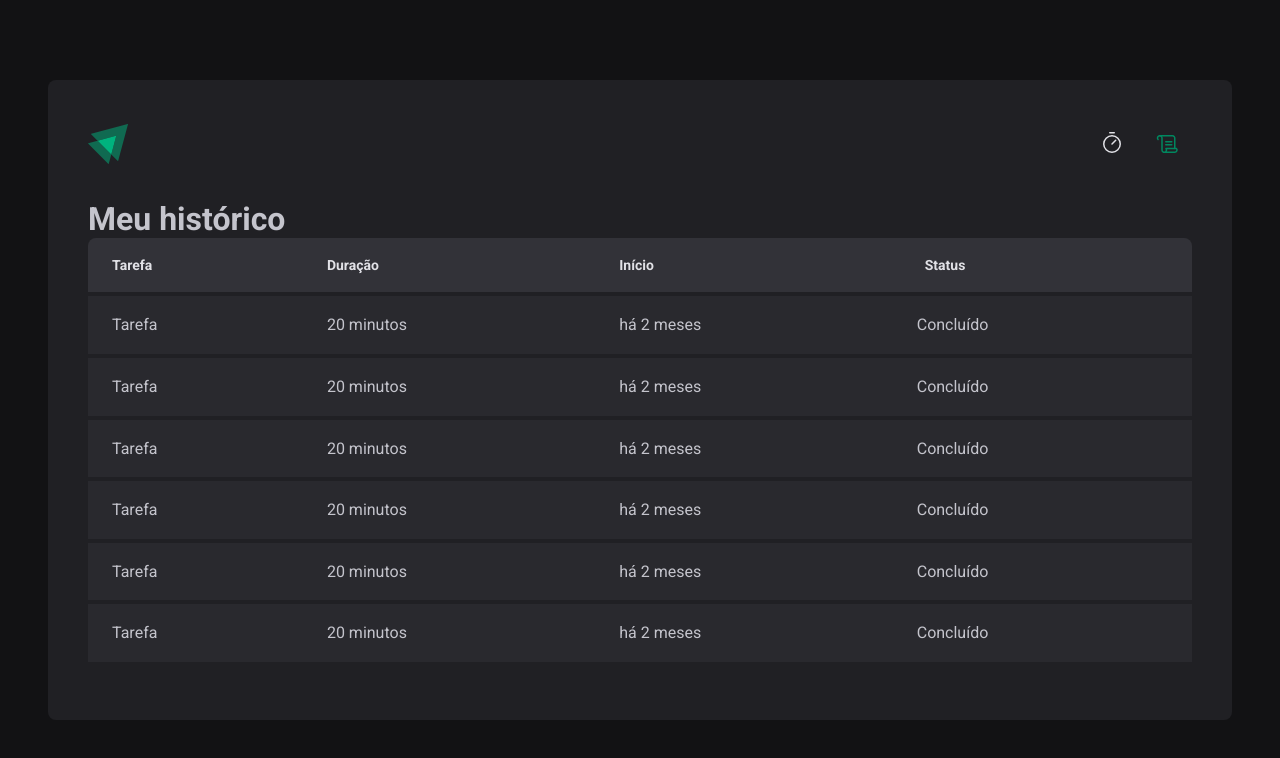
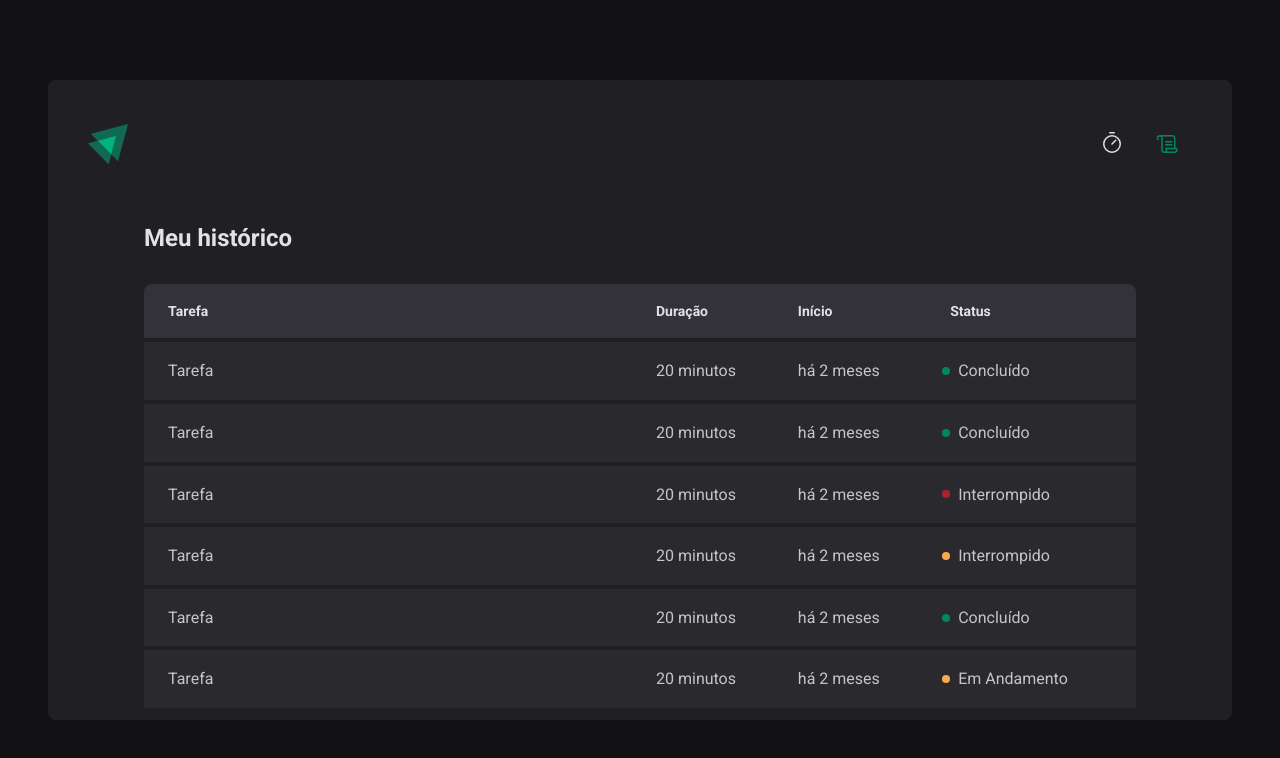
Before and after one commit to ThiagoZellMendes/PomodoroMania, a React (Vite) app: page /history in a window 1280 px wide. Shown: the top 758 px of the page. Built offline with nearby package versions, Linux system fonts and the light colour scheme.

Commit message:
Feat: Implement Status Picker Color On History Screen

```diff
--- a/src/pages/history/index.tsx
+++ b/src/pages/history/index.tsx
@@ -1,4 +1,4 @@
-import { HistoryContainer, HistoryList } from './styles'
+import { HistoryContainer, HistoryList, Status } from './styles'
 
 export function History() {
   return (
@@ -20,7 +20,9 @@ export function History() {
               <td>Tarefa</td>
               <td>20 minutos</td>
               <td>há 2 meses</td>
-              <td>Concluído</td>
+              <td>
+                <Status statusColor="green">Concluído</Status>
+              </td>
             </tr>
           </tbody>
           <tbody>
@@ -28,7 +30,9 @@ export function History() {
               <td>Tarefa</td>
               <td>20 minutos</td>
               <td>há 2 meses</td>
-              <td>Concluído</td>
+              <td>
+                <Status statusColor="green">Concluído</Status>
+              </td>
             </tr>
           </tbody>
           <tbody>
@@ -36,7 +40,9 @@ export function History() {
               <td>Tarefa</td>
               <td>20 minutos</td>
               <td>há 2 meses</td>
-              <td>Concluído</td>
+              <td>
+                <Status statusColor="red">Interrompido</Status>
+              </td>
             </tr>
           </tbody>
           <tbody>
@@ -44,7 +50,9 @@ export function History() {
               <td>Tarefa</td>
               <td>20 minutos</td>
               <td>há 2 meses</td>
-              <td>Concluído</td>
+              <td>
+                <Status statusColor="yellow">Interrompido</Status>
+              </td>
             </tr>
           </tbody>
           <tbody>
@@ -52,7 +60,9 @@ export function History() {
               <td>Tarefa</td>
               <td>20 minutos</td>
               <td>há 2 meses</td>
-              <td>Concluído</td>
+              <td>
+                <Status statusColor="green">Concluído</Status>
+              </td>
             </tr>
           </tbody>
           <tbody>
@@ -60,7 +70,9 @@ export function History() {
               <td>Tarefa</td>
               <td>20 minutos</td>
               <td>há 2 meses</td>
-              <td>Concluído</td>
+              <td>
+                <Status statusColor="yellow">Em Andamento</Status>
+              </td>
             </tr>
           </tbody>
         </table>
--- /dev/null
+++ b/src/pages/history/props.ts
@@ -0,0 +1,9 @@
+export const STATUS_COLORS = {
+  yellow: 'yellow-500',
+  green: 'green-500',
+  red: 'red-500',
+} as const
+
+export interface StatusProps {
+  statusColor: keyof typeof STATUS_COLORS
+}
--- a/src/pages/history/styles.ts
+++ b/src/pages/history/styles.ts
@@ -1,6 +1,18 @@
 import styled from 'styled-components'
+import { STATUS_COLORS, StatusProps } from './props'
 
 export const HistoryContainer = styled.main`
+  flex: 1;
+  padding: 3.5rem;
+  display: flex;
+  flex-direction: column;
+
+  h1 {
+    font-size: 1.5rem;
+    color: ${(props) => props.theme['gray-100']};
+  }
+`
+export const HistoryList = styled.div`
   flex: 1;
   overflow: auto;
   margin-top: 2rem;
@@ -35,6 +47,7 @@ export const HistoryContainer = styled.main`
     line-height: 1.6;
 
     &:first-child {
+      width: 50%;
       padding-left: 1.5rem;
     }
     &:last-child {
@@ -42,4 +55,17 @@ export const HistoryContainer = styled.main`
     }
   }
 `
-export const HistoryList = styled.div``
+
+export const Status = styled.span<StatusProps>`
+  display: flex;
+  align-items: center;
+  gap: 0.5rem;
+
+  &::before {
+    content: '';
+    width: 0.5rem;
+    height: 0.5rem;
+    border-radius: 50%;
+    background: ${(props) => props.theme[STATUS_COLORS[props.statusColor]]};
+  }
+`
```
